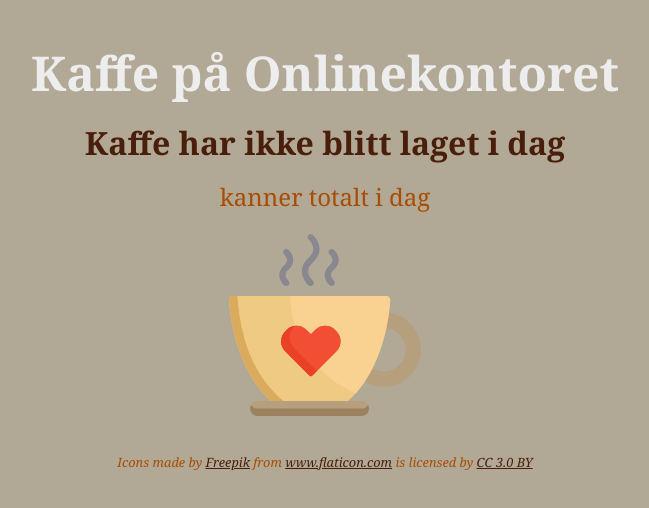
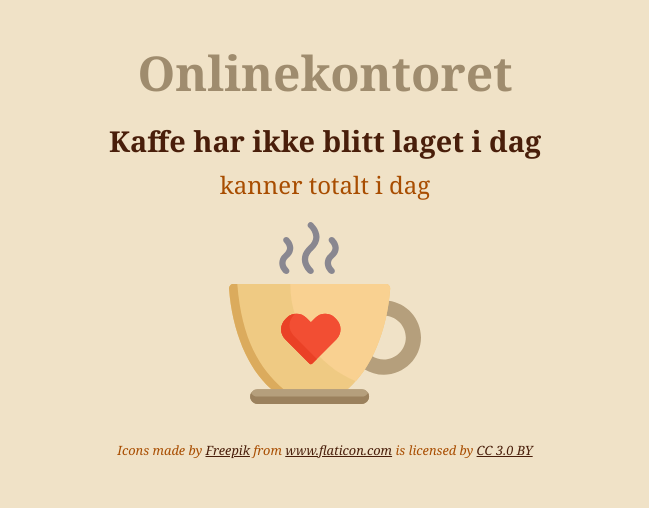
Before and after one commit to duvholt/OnlineKaffe, a React app: page / in a window 1280 px wide. Shown: the top 508 px of the page, without its empty margins (315-964 px from the left). Built offline with nearby package versions, Linux system fonts and the light colour scheme; no server answers.

Commit message:
Tweak design a little

```diff
--- a/src/components/App.css
+++ b/src/components/App.css
@@ -1,7 +1,6 @@
 body {
-  background: #b2a896;
-  padding: 2rem 0;
-  /*font-family: 'Noto Sans', sans-serif;*/
+  background: #f0e2c7;
+  padding: 2rem 1rem;
   font-family: 'Noto Serif', serif;
 }
 
@@ -14,7 +13,7 @@ body {
 .title {
   margin: 0;
   font-size: 3rem;
-  color: #ededed;
+  color: #9f8c6e;
 }
 
 .credits {
--- a/src/components/App.js
+++ b/src/components/App.js
@@ -4,7 +4,7 @@ import css from './App.css';
 
 const App = () => (
   <div className={css.app}>
-    <h1 className={css.title}>Kaffe på Onlinekontoret</h1>
+    <h1 className={css.title}>Onlinekontoret</h1>
     <Coffee />
     <div className={css.credits}>Icons made by <a href="http://www.freepik.com" title="Freepik">Freepik</a> from <a href="http://www.flaticon.com" title="Flaticon">www.flaticon.com</a> is licensed by <a href="http://creativecommons.org/licenses/by/3.0/" title="Creative Commons BY 3.0" target="_blank">CC 3.0 BY</a></div>
   </div>
--- a/src/components/Coffee.css
+++ b/src/components/Coffee.css
@@ -1,12 +1,12 @@
 .date {
   margin-top: 1rem;
   color: #491e0a;
-  font-size: 2rem;
+  font-size: 1.8rem;
   font-weight: bold;
 }
 
 .pots {
-  margin-top: 1rem;
+  margin-top: 0.5rem;
   color: #a84d01;
   font-size: 1.5rem;
 }
```
